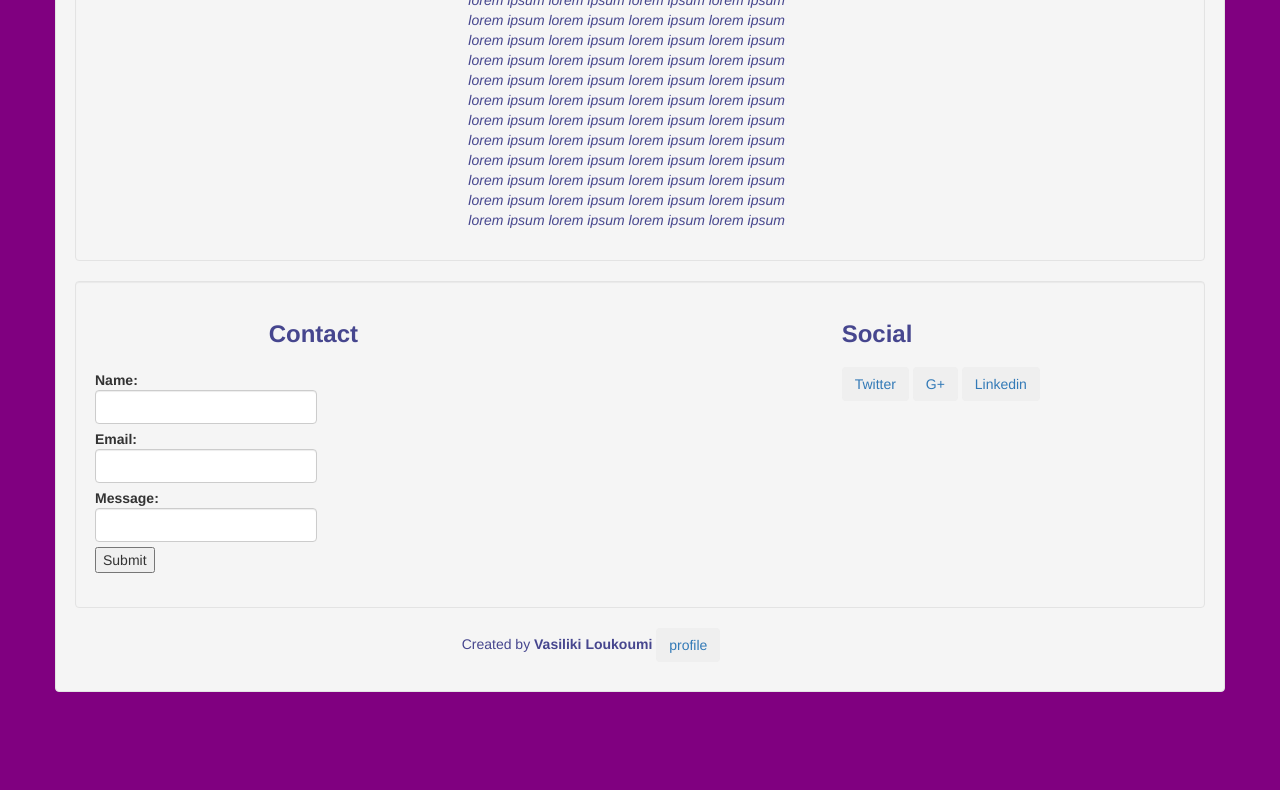
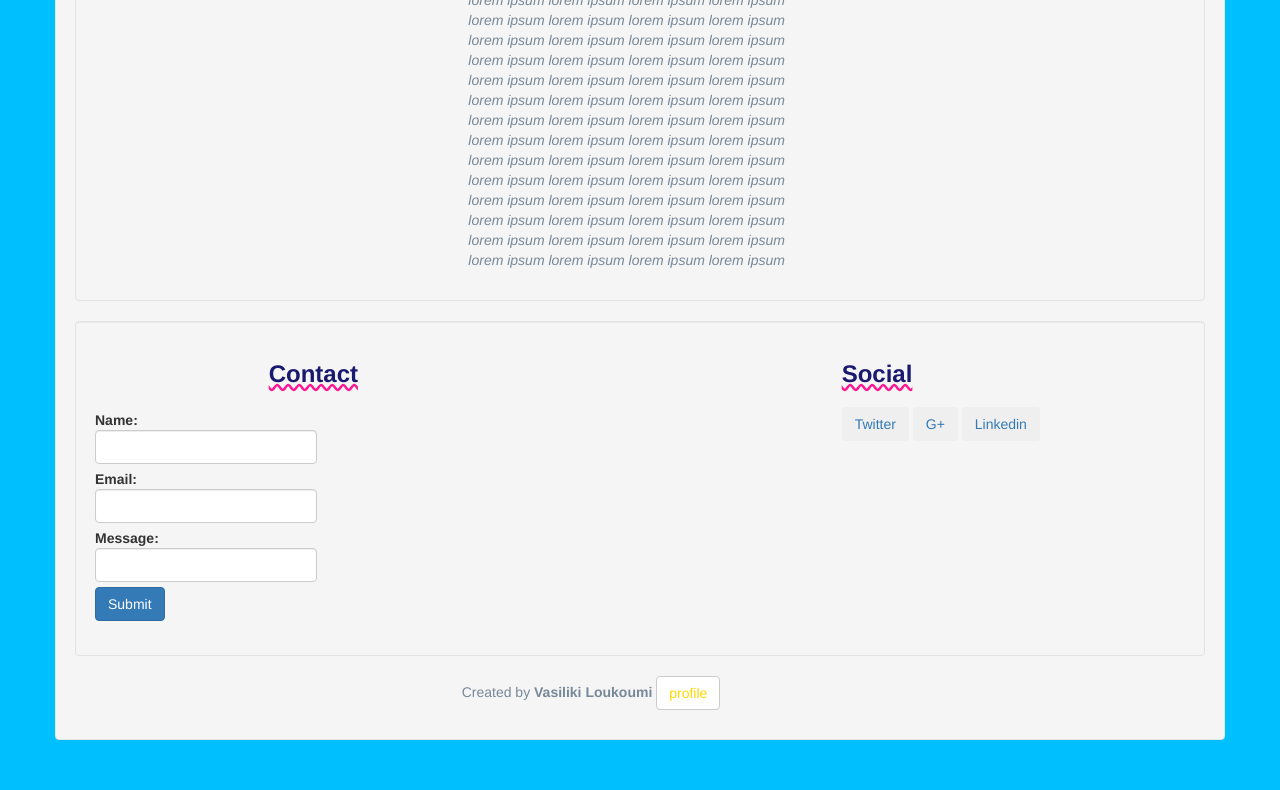
Before and after one commit to VasilikiLoukoumi/it-recruitment-agency-website-, a plain HTML site: page index.html in a window 1280 px wide. Shown: the part 1358-2148 px from the top of the page. Before the commit the page ends 2100 px from the top, so only its background shows below. Drawn offline with nearby package versions, Linux system fonts and the light colour scheme.

Commit message:
Update index.html

```diff
--- a/index.html
+++ b/index.html
@@ -9,23 +9,31 @@
 
 
 <style>
-body {
+
+.bodyStyle {
 margin:20px;
 padding:10px;
+background-color:DeepSkyBlue;
 }
-.li1 {
-border-radius:25px;
-
-}
-#services {
+.servStyle{
 margin-top:2%;
 }
-h3 {
+.h3Style {
 padding-bottom:3%;
+color:royalblue;
+color:darkslategray;
 }
 p:hover{
- text-decoration:underline;}
-</style>
+ text-decoration:underline;
+ }
+button:hover{
+ cursor:pointer;
+}
+.pro a{
+ color:gold;
+}
+
+ </style>
 
 </head>
 
@@ -83,7 +91,7 @@ p:hover{
 <div class="row"><!--fourth row-->
 <div class="col-xs-4 col-sm-4 col-md-4 col-lg-4"></div>
 <div class="col-xs-4 col-sm-4 col-md-4 col-lg-4">
-<h3 class="text-center">
+<h3 class="text-center wavy">
 <strong>About</strong>
 </h3>
 <p><em>lorem ipsum lorem ipsum lorem ipsum lorem ipsum lorem ipsum lorem ipsum lorem ipsum lorem ipsum lorem ipsum
@@ -105,7 +113,7 @@ lorem ipsum lorem ipsum </em></p>
 <div class="col-xs-4 col-sm-4 col-md-4 col-lg-4"></div>
 <div class="col-xs-4 col-sm-4 col-md-4 col-lg-4">
 
-<h3 class="text-center">
+<h3 class="text-centern wavy">
 </strong>Services</strong>
 </h3>
 <img class="img-responsive img-rounded" src="https://cdn.pixabay.com/photo/2013/07/13/09/38/ninja-155848_960_720.png" alt="services image"/>
@@ -132,7 +140,7 @@ lorem ipsum lorem ipsum lorem ipsum lorem ipsum lorem ipsum lorem ipsum lorem ip
 
 <div class="col-xs-5 col-sm-5 col-md-5 col-lg-5">
 
-<h3 class="text-center"><strong>Contact</strong></h3>
+<h3 class="text-center wavy"><strong>Contact</strong></h3>
 <form action="#home"class="form-group">
 <label for="name">Name:<input type="text" class="form-control"></label>
 <br>
@@ -140,7 +148,7 @@ lorem ipsum lorem ipsum lorem ipsum lorem ipsum lorem ipsum lorem ipsum lorem ip
 <br>
 <label for="message">Message:<input type="text" class="form-control"></label>
 <br>
-<button type="btn btn-primary">Submit</button>
+<button class="btn btn-primary">Submit</button>
 
 </form>
 </div>
@@ -148,7 +156,7 @@ lorem ipsum lorem ipsum lorem ipsum lorem ipsum lorem ipsum lorem ipsum lorem ip
 <div class="col-xs-3 col-sm-3 col-md-3 col-lg-3"></div>
 
 <div class="col-xs-4 col-sm-4 col-md-4 col-lg-4">
-<h3><strong>Social</strong></h3>
+<h3 class="wavy"><strong>Social</strong></h3>
 <button class="btn"><a href="#">Twitter</a></button>
 <button class="btn"><a href="#">G+</a></button>
 <button class="btn"><a href="#">Linkedin</a></button>
@@ -164,7 +172,7 @@ lorem ipsum lorem ipsum lorem ipsum lorem ipsum lorem ipsum lorem ipsum lorem ip
 <div class="col-xs-4 col-sm-4 col-md-4 col-lg-4"></div>
 <div class="col-xs-4 col-sm-4 col-md-4 col-lg-4"><p>
 Created by <strong>Vasiliki Loukoumi</strong>
-<button class="btn"><a href="https://gr.linkedin.com/in/vasiliki-loukoumi-41426492">profile</a></button>
+<button class="btn btn-default pro"><a href="https://gr.linkedin.com/in/vasiliki-loukoumi-41426492">profile</a></button>
 </p></div>
 <div class="col-xs-4 col-sm-4 col-md-4 col-lg-4"></div>
 </div>
@@ -174,15 +182,22 @@ Created by <strong>Vasiliki Loukoumi</strong>
 <script>
 $(document).ready(function(){
 $(".im1").addClass("animated bounce");
-$(".li1").css("background-color","orange");
-$("body").css("background-color","purple");
-$("h3").css("color", "#46468E");
-$("p").css("color", "#46468E");
-$("h2").css("color", "#46468E");
+$(".li1").css("background-color","DeepPink");
+$(".li1 a").css("color","MintCream");
+$("body").addClass("bodyStyle");
+$("#services").addClass("servStyle");
+$("h3").addClass("h3Style");
+$(".wavy").css({"color":"MidnightBlue", "text-decoration":"underline", "text-decoration-style":"wavy",
+"text-decoration-color":"DeepPink"});
+$("h2").css({"font-family":"Libre+Baskerville","color":"MintCream","background-color":"gold", "border-radius":"8px",
+"padding":"20px","text-align":"center"
+});
+$("p").css("color", "LightSlateGrey");
+$("nav").css("padding-bottom","20px");
 $( "#b" ).click(function() {
   $( "#b" ).addClass("animated hinge");
 });
-$("h2").css("font-family","Libre+Baskerville");
+
 });
 </script>
 
```
